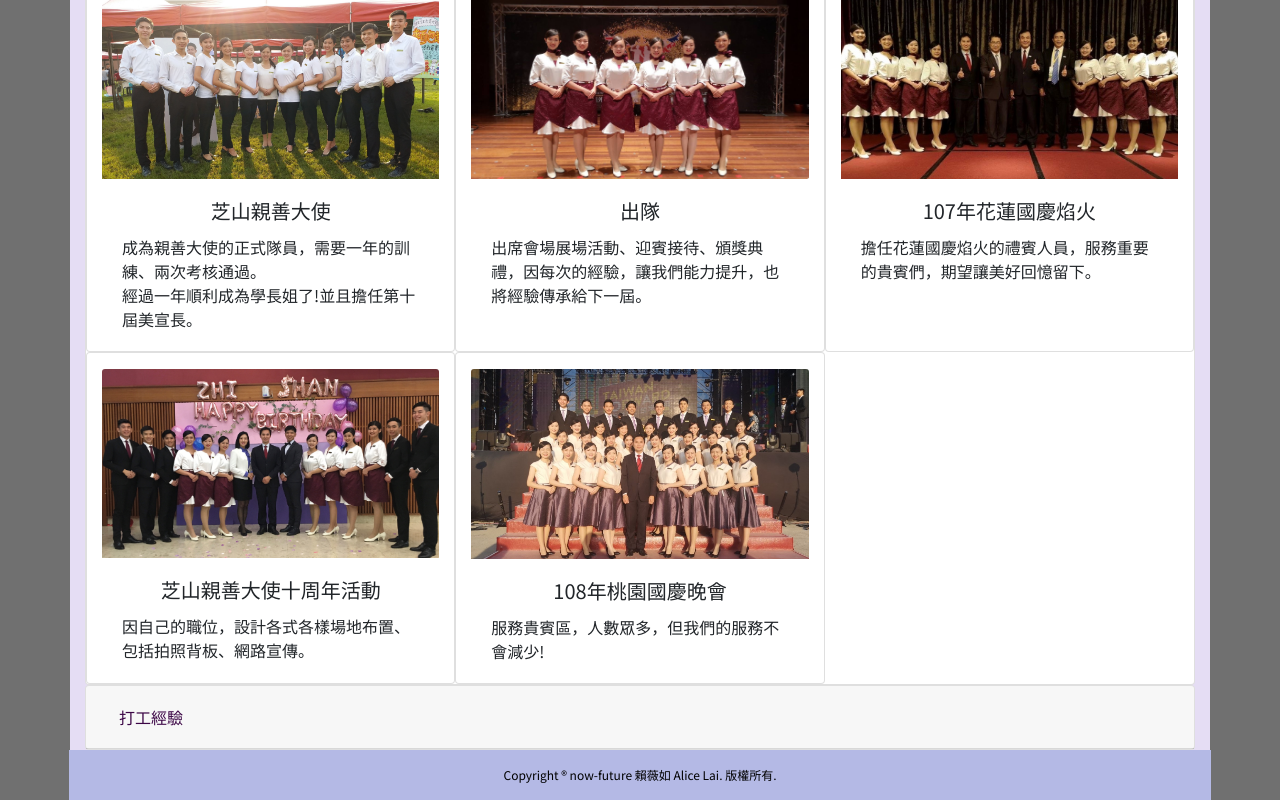
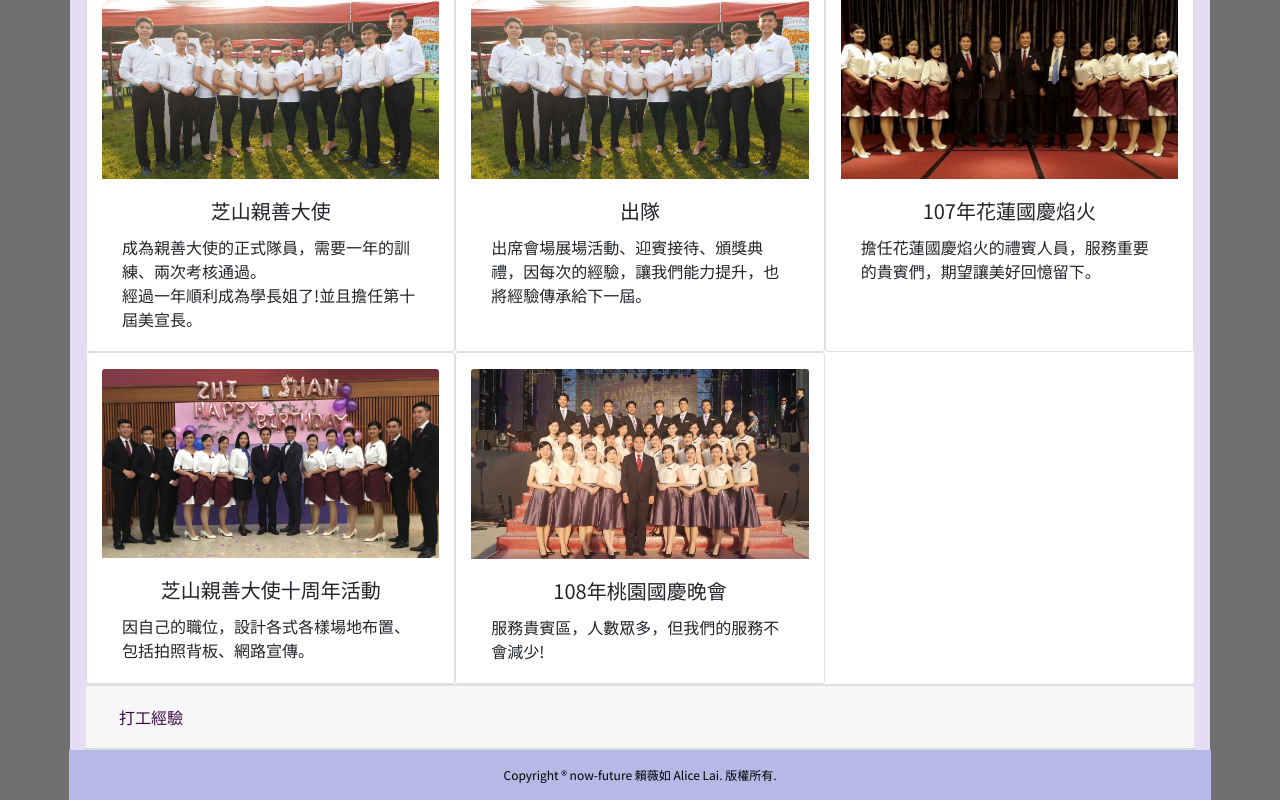
Before and after one commit to alicevvv/AliceWebsite, a plain HTML site: page html/experience.html in a window 1280 px wide. Both pictures are taken after a click on the button "芝山親善大使 (2017-今)". Shown: the part 289-1089 px from the top of the page. Drawn offline with nearby package versions, Linux system fonts and the light colour scheme.

Commit message:
ImageFirstTry

```diff
--- a/html/experience.html
+++ b/html/experience.html
@@ -108,7 +108,7 @@
             </div>
             <!--2-2-->
             <div class="card col-4 d-flex align-items-center">
-              <img class="card-img-top mt-3" src="../image/exp2-2(new).jpg" alt="Card image cap">
+              <img class="card-img-top mt-3" src="../image/exp2-1(new).jpg" alt="Card image cap">
               <div class="card-body">
                 <h5 class="card-title d-flex justify-content-center">出隊</h5>
                 <p class="card-text">出席會場展場活動、迎賓接待、頒獎典禮，因每次的經驗，讓我們能力提升，也將經驗傳承給下一屆。</p>
```
Also changed, not shown: 1 other file.
